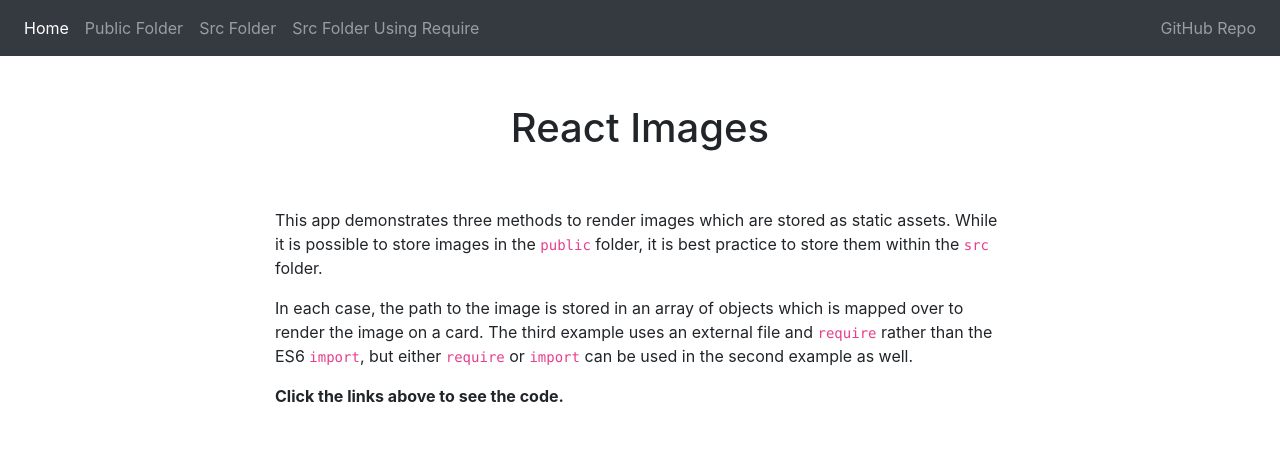
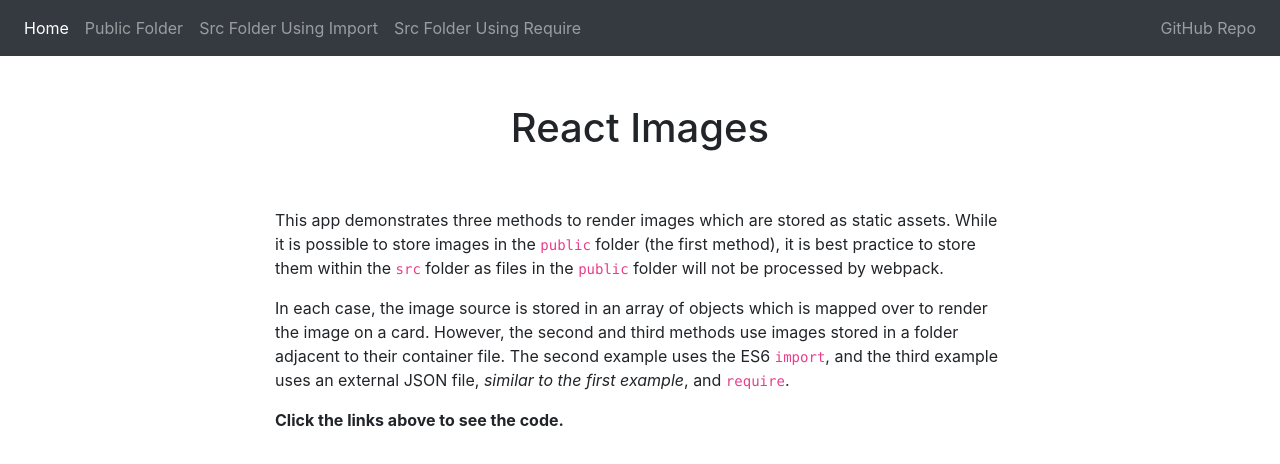
Before and after one commit to petercolella/react-images, a React (Create React App) app: page / in a window 1280 px wide. Shown: the top 464 px of the page. Built offline with nearby package versions, Linux system fonts and the light colour scheme.

Commit message:
updates variable naming and verbiage

```diff
--- a/src/App.js
+++ b/src/App.js
@@ -8,7 +8,7 @@ import Home from "./containers/Home/Home";
 import NavBar from "./components/NavBar/NavBar";
 import PublicFolderImages from "./containers/PublicFolderImages/PublicFolderImages";
 import SrcFolderImages from "./containers/SrcFolderImages/SrcFolderImages";
-import SrcFolderRequireImages from "./containers/SrcFolderRequireImages/SrcFolderRequireImages";
+import SrcFolderJSONImages from "./containers/SrcFolderJSONImages/SrcFolderJSONImages";
 
 function App() {
   return (
@@ -19,7 +19,7 @@ function App() {
           <Route exact path="/" component={Home} />
           <Route exact path="/public" component={PublicFolderImages} />
           <Route exact path="/src" component={SrcFolderImages} />
-          <Route exact path="/src-require" component={SrcFolderRequireImages} />
+          <Route exact path="/src-require" component={SrcFolderJSONImages} />
           <Redirect to="/" />
         </Switch>
       </div>
--- a/src/components/NavBar/NavBar.jsx
+++ b/src/components/NavBar/NavBar.jsx
@@ -17,7 +17,7 @@ const NavBar = () => {
         </li>
         <li className="nav-item">
           <NavLink className="nav-link" to={"/src"}>
-            Src Folder
+            Src Folder Using Import
           </NavLink>
         </li>
         <li className="nav-item">
--- a/src/containers/Home/Home.jsx
+++ b/src/containers/Home/Home.jsx
@@ -14,15 +14,17 @@ const Home = () => {
           <p>
             This app demonstrates three methods to render images which are
             stored as static assets. While it is possible to store images in the{" "}
-            <code>public</code> folder, it is best practice to store them within
-            the <code>src</code> folder.
+            <code>public</code> folder (the first method), it is best practice
+            to store them within the <code>src</code> folder as files in the{" "}
+            <code>public</code> folder will not be processed by webpack.
           </p>
           <p>
-            In each case, the path to the image is stored in an array of objects
-            which is mapped over to render the image on a card. The third
-            example uses an external file and <code>require</code> rather than
-            the ES6 <code>import</code>, but either <code>require</code> or{" "}
-            <code>import</code> can be used in the second example as well.
+            In each case, the image source is stored in an array of objects
+            which is mapped over to render the image on a card. However, the
+            second and third methods use images stored in a folder adjacent to
+            their container file. The second example uses the ES6{" "}
+            <code>import</code>, and the third example uses an external JSON
+            file, <i>similar to the first example</i>, and <code>require</code>.
           </p>
           <p className="font-weight-bolder">
             Click the links above to see the code.
--- a/src/containers/PublicFolderImages/PublicFolderImages.jsx
+++ b/src/containers/PublicFolderImages/PublicFolderImages.jsx
@@ -3,7 +3,7 @@ import Card from "../../components/Card/Card";
 import CodeGists from "./CodeGists";
 import cards from "./cards.json";
 
-const PublicFolderImage = () => {
+const PublicFolderImages = () => {
   return (
     <>
       <div className="row my-5">
@@ -25,4 +25,4 @@ const PublicFolderImage = () => {
   );
 };
 
-export default PublicFolderImage;
+export default PublicFolderImages;
--- a/src/containers/SrcFolderImages/SrcFolderImages.jsx
+++ b/src/containers/SrcFolderImages/SrcFolderImages.jsx
@@ -20,12 +20,12 @@ const cards = [
   },
 ];
 
-const SrcFolderImage = () => {
+const SrcFolderImages = () => {
   return (
     <>
       <div className="row my-5">
         <div className="col">
-          <h1 className="text-center">Images within Src Folder</h1>
+          <h1 className="text-center">Images within Src Folder using Import</h1>
         </div>
       </div>
       <div className="row">
@@ -42,4 +42,4 @@ const SrcFolderImage = () => {
   );
 };
 
-export default SrcFolderImage;
+export default SrcFolderImages;
```
